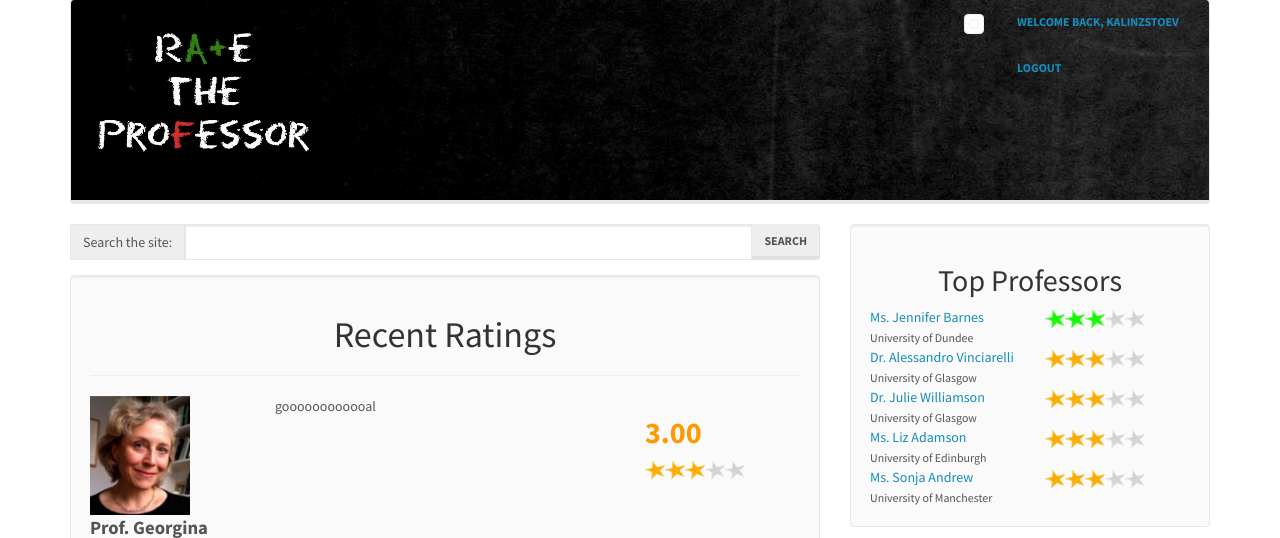
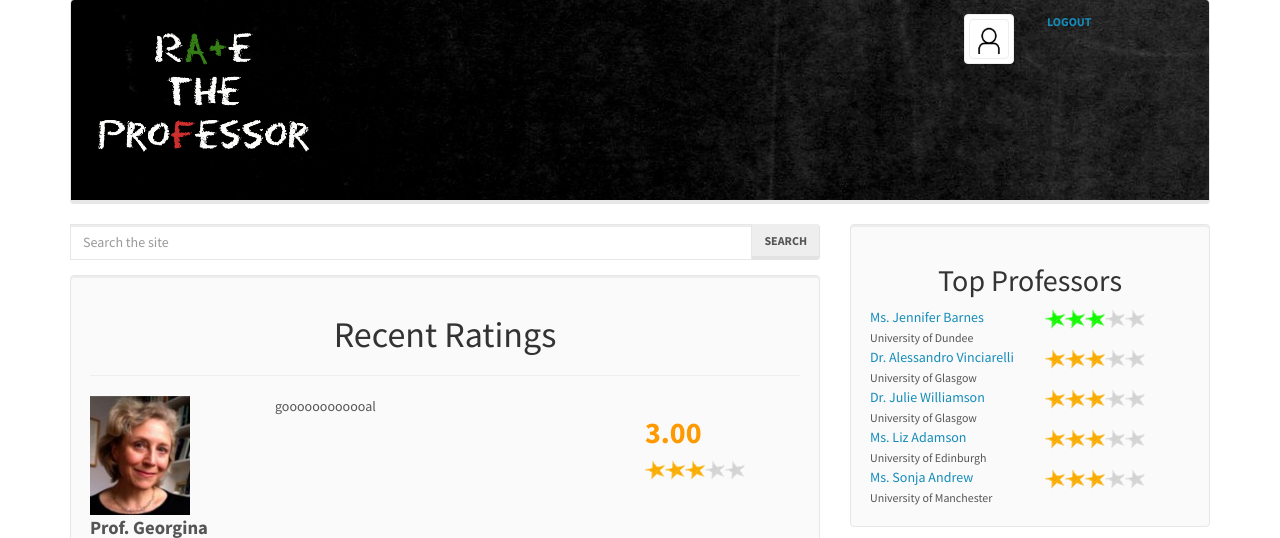
Before and after one commit to spc16670/rate_the_professor, a Django app: page / in a window 1280 px wide. Shown: the top 538 px of the page. Run offline with Django 3.2, Linux system fonts and the light colour scheme; a user stored in the database is signed in; data comes from the database, SQL or seed files in the repository; both versions use the stored data as it was after the commit; parts of the project's set-up code (start-up, migrations or seed data) failed here and were passed over.

Commit message:
Improved search bar and increased user logo thumbnail size

```diff
--- a/rate_the_professor_project/static/css/rate-the-professor.css
+++ b/rate_the_professor_project/static/css/rate-the-professor.css
@@ -1,6 +1,6 @@
 .thumbnail {
-	max-width: 20px;
-	max-height: 20px;
+	width: 50px;
+	height: 50px;
 }
 .centered-text {
 	text-align: center;
--- a/rate_the_professor_project/static/js/rate-the-professor.js
+++ b/rate_the_professor_project/static/js/rate-the-professor.js
@@ -43,7 +43,7 @@ $('#query').keyup(function(event) {
 $('#query').focusout(function() {
 	setTimeout(function() {
 		$('#search-dropdown').css("display", "none")
-	}, 100);
+	}, 300);
 })
 
 // ---------- HITTING ENTER IN THE SEARCH BAR ------------------------//
--- a/rate_the_professor_project/templates/rate_the_professor/base.html
+++ b/rate_the_professor_project/templates/rate_the_professor/base.html
@@ -37,7 +37,6 @@
 									{% endif %}
 								</div>
 							</a>
-							<a href="/rate_the_professor/user/" class="btn btn-lg btn-link">Welcome back, {{ user.username }}</a>
 							<a href="/rate_the_professor/logout/" class="btn btn-lg btn-link">Logout</a>
 						</div>
 					</div>
--- a/rate_the_professor_project/templates/rate_the_professor/index.html
+++ b/rate_the_professor_project/templates/rate_the_professor/index.html
@@ -9,8 +9,7 @@
         <div class="form-group">
 			<form class="input-group" role="form" id="search_form" method="post" action="/rate_the_professor/suggest_professor/">
 	            {% csrf_token %}
-	            <span class="input-group-addon">Search the site:</span>
-	            <input type="text" class="form-control" name="query" value="" id="query">
+	            <input type="text" class="form-control" name="query" value="" id="query" placeholder="Search the site">
 	            <span class="input-group-btn">
 	                <button type="submit" class="btn btn-default" name="submit" value="Search">Search</button>
 	            </span>
```
Also changed, not shown: rate_the_professor_project/rtp.db, 10 other files.
